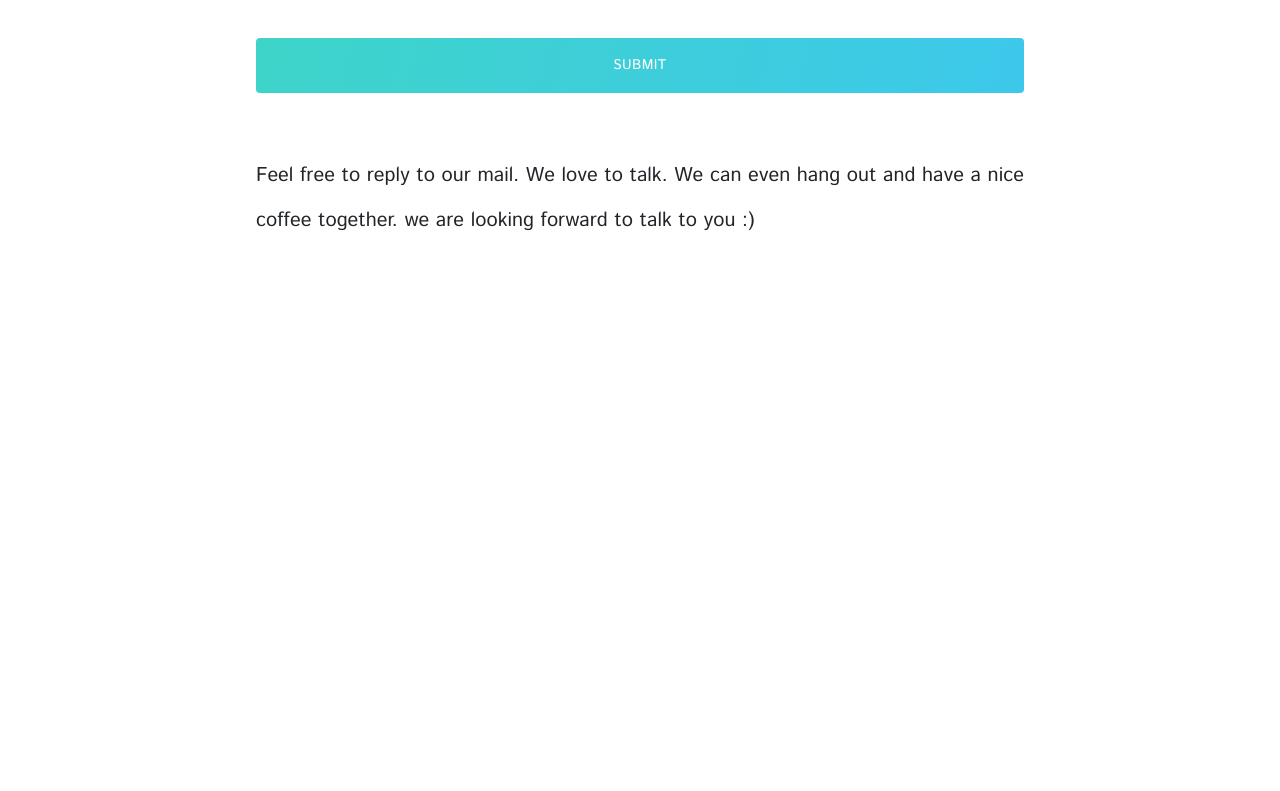
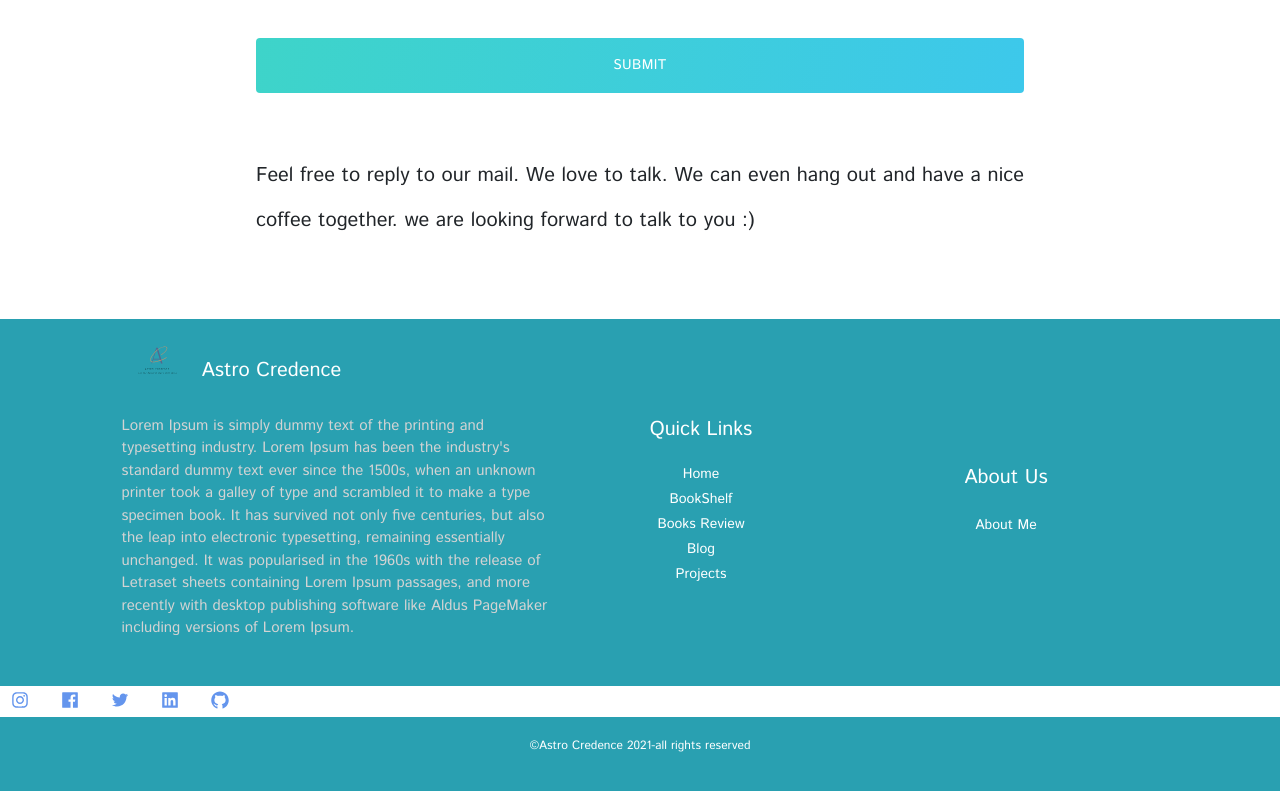
Before and after one commit to jigmetnamgyal/astrocredence, a React (Create React App) app: page /newsletter in a window 1280 px wide. Shown: the part 1031-1822 px from the top of the page. Before the commit the page ends 1350 px from the top, so only its background shows below. Built offline with nearby package versions, Linux system fonts and the light colour scheme.

Commit message:
footer done but not a 100 percent

```diff
--- a/src/App.js
+++ b/src/App.js
@@ -1,32 +1,33 @@
-import {useState} from 'react';
-import {BrowserRouter as Router, Route, Switch} from 'react-router-dom';
-import Homepage from './pages/Homepage/Homepage';
-import AboutUs from './pages/AboutUs/AboutUs';
-import Blog from './pages/Blog/Blog';
-import ContactUs from './pages/ContactUs/ContactUs';
-import Newsletter from './pages/Newsletter/Newsletter';
-import NavBar from './components/nav/NavigationBar';
-import Mainpage from './pages/mainpage/Mainpage';
+import { useState } from "react";
+import { BrowserRouter as Router, Route, Switch } from "react-router-dom";
+import Homepage from "./pages/Homepage/Homepage";
+import AboutUs from "./pages/AboutUs/AboutUs";
+import Blog from "./pages/Blog/Blog";
+import ContactUs from "./pages/ContactUs/ContactUs";
+import Newsletter from "./pages/Newsletter/Newsletter";
+import NavBar from "./components/nav/NavigationBar";
+import Mainpage from "./pages/mainpage/Mainpage";
+import Footer from "./components/Footer/Footer";
 
-
-import './App.css'
+import "./App.css";
 function App() {
   const [isOpen, setIsOpen] = useState(false);
 
   const toggle = () => {
     setIsOpen(!isOpen);
-    }
+  };
   return (
     <Router>
       <div className="App">
         <NavBar />
         <Switch>
-                    <Route exact path="/" component={Mainpage}/>
-                    <Route path="/aboutUs" component={AboutUs}/>
-                    <Route path="/blog" component={Blog}/>
-                    <Route path="/contactUs" component={ContactUs}/>
-                    <Route path="/newsletter" component={Newsletter}/>
+          <Route exact path="/" component={Mainpage} />
+          <Route path="/aboutUs" component={AboutUs} />
+          <Route path="/blog" component={Blog} />
+          <Route path="/contactUs" component={ContactUs} />
+          <Route path="/newsletter" component={Newsletter} />
         </Switch>
+        <Footer />
       </div>
     </Router>
   );
--- a/src/components/Footer/Footer.js
+++ b/src/components/Footer/Footer.js
@@ -1,7 +1,13 @@
-import styles from './footer.module.css';
-import {AiOutlineInstagram,AiOutlineGithub, AiFillFacebook, AiOutlineTwitter, AiFillLinkedin} from 'react-icons/ai'
-import {Link} from 'react-router-dom';
-import me from '../../assets/logo.svg';
+import styles from "./footer.module.css";
+import {
+  AiOutlineInstagram,
+  AiOutlineGithub,
+  AiFillFacebook,
+  AiOutlineTwitter,
+  AiFillLinkedin,
+} from "react-icons/ai";
+import { Link } from "react-router-dom";
+import me from "../../assets/logo.svg";
 
 const Footer = () => {
   return (
@@ -9,31 +15,20 @@ const Footer = () => {
       <div className={styles.footerChildOneContainer}>
         <div className={styles.footerOne}>
           <div className={styles.titleHolder}>
-                        <img className={styles.imgLogo} src={me} alt="me pic"/>
+            <img className={styles.imgLogo} src={me} alt="me pic" />
             <h5>Astro Credence</h5>
           </div>
-
-                    <p>Lorem Ipsum is simply dummy text of the printing and typesetting industry. Lorem Ipsum has been the industry's standard dummy text ever since the 1500s, when an unknown printer took a galley of type and scrambled it to make a type specimen book. It has survived not only five centuries, but also the leap into electronic typesetting, remaining essentially unchanged. It was popularised in the 1960s with the release of Letraset sheets containing Lorem Ipsum passages, and more recently with desktop publishing software like Aldus PageMaker including versions of Lorem Ipsum.</p>
-                    <div className={styles.footerOneMediaContainer}>
-                        <a
-                            href="https://www.instagram.com/jigmetashinamgyal/"
-                            rel="noopener noreferrer"
-                            target="_blank"
-                            className={styles.footerInsta}><AiOutlineInstagram/>
-                        </a>
-                        <a
-                            href="https://www.facebook.com/Mugiwara.D.Jigme619/"
-                            rel="noopener noreferrer"
-                            target="_blank"
-                            className={styles.footerFacebook}><AiFillFacebook/>
-                        </a>
-                        <a href="https://twitter.com/JigmeTashiNamg1" rel="noopener noreferrer" target="_blank" className={styles.footerTwitter}><AiOutlineTwitter/>
-                        </a>
-                        <a href="https://www.linkedin.com/in/jigme-tashi-namgyal-511a811a3/" rel="noopener noreferrer" target="_blank" className={styles.footerLinkedin}><AiFillLinkedin/>
-                        </a>
-                        <a href="https://github.com/JigmeT123" rel="noopener noreferrer" target="_blank" className={styles.footerLinkedin}><AiOutlineGithub/>
-                        </a>
-                    </div>
+          <p>
+            Lorem Ipsum is simply dummy text of the printing and typesetting
+            industry. Lorem Ipsum has been the industry's standard dummy text
+            ever since the 1500s, when an unknown printer took a galley of type
+            and scrambled it to make a type specimen book. It has survived not
+            only five centuries, but also the leap into electronic typesetting,
+            remaining essentially unchanged. It was popularised in the 1960s
+            with the release of Letraset sheets containing Lorem Ipsum passages,
+            and more recently with desktop publishing software like Aldus
+            PageMaker including versions of Lorem Ipsum.
+          </p>
         </div>
 
         <div className={styles.footerTwo}>
@@ -49,18 +44,59 @@ const Footer = () => {
           <Link to="/aboutMe">About Me</Link>
         </div>
       </div>
+      <div className={styles.footerOneMediaContainer}>
+        <a
+          href="https://www.instagram.com/jigmetashinamgyal/"
+          rel="noopener noreferrer"
+          target="_blank"
+          className={styles.footerInsta}
+        >
+          <AiOutlineInstagram />
+        </a>
+        <a
+          href="https://www.facebook.com/Mugiwara.D.Jigme619/"
+          rel="noopener noreferrer"
+          target="_blank"
+          className={styles.footerFacebook}
+        >
+          <AiFillFacebook />
+        </a>
+        <a
+          href="https://twitter.com/JigmeTashiNamg1"
+          rel="noopener noreferrer"
+          target="_blank"
+          className={styles.footerTwitter}
+        >
+          <AiOutlineTwitter />
+        </a>
+        <a
+          href="https://www.linkedin.com/in/jigme-tashi-namgyal-511a811a3/"
+          rel="noopener noreferrer"
+          target="_blank"
+          className={styles.footerLinkedin}
+        >
+          <AiFillLinkedin />
+        </a>
+        <a
+          href="https://github.com/JigmeT123"
+          rel="noopener noreferrer"
+          target="_blank"
+          className={styles.footerLinkedin}
+        >
+          <AiOutlineGithub />
+        </a>
+      </div>
       <div className={styles.line}></div>
       <div className={styles.footerChildTwoContainer}>
         <div className={styles.footerTwoContainer}>
           <p>
             &copy;Astro Credence 2021-
-                        <span>
-                           all rights reserved</span>
+            <span>all rights reserved</span>
           </p>
         </div>
       </div>
     </div>
-    )
-}
+  );
+};
 
-export default Footer
+export default Footer;
--- a/src/components/Footer/footer.module.css
+++ b/src/components/Footer/footer.module.css
@@ -6,44 +6,39 @@
   /* height: 50px; */
   z-index: 200000;
 }
-.imgLogo{
+.titleHolder {
+  display: flex;
+  /* justify-content: cen   ter; */
+  align-items: center;
+  width: 60%;
+  padding-top: 10px;
+}
+.titleHolder > h5 {
+  color: #ffffff;
+  margin-left: 10px;
+  margin-top: 30px;
+}
+.imgLogo {
   height: 70px;
   width: 70px;
   object-fit: cover;
   border-radius: 50%;
-    /* background-position: left; */
-    margin-top: 20px;
-}
-.titleHolder{
-    display: flex;
-    align-items: center;
-    width: 60%;
-    padding-top: 10px;
-}
-.titleHolder > h5{
-    color: #ffffff;
-    margin-left: 10px;
-    margin-top: 30px;
+  /* margin-top: 20px; */
 }
 .footerChildOneContainer {
   display: flex;
-    /* justify-content: center; */
-    /* align-items: center; */
-    /* margin-bottom: 40px; */
+  justify-content: center;
+  align-items: center;
   height: auto;
-    border-top: 1px #29A0B1 solid;
-    padding:30px;
-    /* padding-top: 30px; */
-    margin-top: 40px;
-    background-color: #29A0B1;
+  border-top: 1px #29a0b1 solid;
+  padding: 30px;
+  background-color: #29a0b1;
 }
 
 .footerOne {
-    width: 100%;
+  /* width: 100%; */
   flex: 0.35;
   height: auto;
-    display: flex;
-    flex-direction: column;
   margin-top: -35px;
 }
 .footerOne > p {
@@ -59,17 +54,12 @@
 .footerOne > h4 > span {
   color: #ffffff;
 }
-.footerOneMediaContainer {
-    display: flex;
-    align-items: center;
-    margin-top: 20px;
-
-}
 .footerOneMediaContainer > a {
-    color: #ffffff;
+  color: cornflowerblue;
   margin-right: 20px;
   font-size: 20px;
   margin-top: 10px;
+  margin-left: 10px;
 }
 
 .footerTwo {
@@ -95,7 +85,6 @@
   color: lightblue;
 }
 
-
 .footerFour {
   flex: 0.25;
   display: flex;
@@ -119,14 +108,13 @@
 }
 .footerChildTwoContainer {
   display: flex;
-    /* justify-content: center; */
+  justify-content: center;
   height: 100%;
-    /* justify-content: space-between; */
   padding: 10px 0;
-    background-color: #29A0B1;
+  background-color: #29a0b1;
 }
 
-.line{
+.line {
   width: 100%;
   height: 1px;
   background-color: #ffffff;
@@ -134,7 +122,7 @@
 .footerTwoContainer {
   flex: 0.5;
   display: flex;
-    justify-content: left;
+  justify-content: center;
   align-items: center;
   padding: 10px;
 }
@@ -144,11 +132,10 @@
 }
 .footerTwoStats {
   flex: 0.5;
-    display: flex;
+  /* display: flex;
   height: 100%;
   justify-content: flex-end;
-    align-items: center;
-
+  align-items: center; */
 }
 .footerTwoStats > p {
   margin-right: 20px;
@@ -160,42 +147,43 @@
   font-weight: 400;
 }
 
-
 @media only screen and (max-width: 854px) {
   .footerOne > p {
     font-size: 12px;
     margin-top: 20px;
   }
-    .footerOne > h4, .footerTwo > h4, .footerThree > h4, .footerFour > h4 {
+  .footerOne > h4,
+  .footerTwo > h4,
+  .footerThree > h4,
+  .footerFour > h4 {
     font-size: 20px;
   }
   .footerTwo > a,
-    .footerFour > a{
+  .footerFour > a {
     font-size: 12px;
   }
 
-    .footerChildTwoContainer{
+  .footerChildTwoContainer {
     justify-content: space-between;
   }
-    .footerTwoContainer{
+  .footerTwoContainer {
     font-size: 12px;
   }
 
   .footerTwoStats > p {
     font-size: 12px;
   }
-
 }
 
 @media only screen and (max-width: 685px) {
   .footerChildOneContainer {
     height: auto;
   }
-    .imgLogo{
+  .imgLogo {
     width: 50px;
     height: 50px;
   }
-    .titleHolder > h4{
+  .titleHolder > h4 {
     font-size: 20px;
   }
   .footerChildOneContainer {
@@ -206,20 +194,20 @@
     flex: 1;
     height: auto;
   }
-    .footerTwo, .footerTwo, .footerFour {
+  .footerTwo,
+  .footerTwo,
+  .footerFour {
     flex: 1;
     align-items: flex-start;
     margin-top: 20px;
     padding-top: 0px;
-
   }
-
 }
 @media only screen and (max-width: 456px) {
-    .footerChildTwoContainer{
+  .footerChildTwoContainer {
     flex-direction: column;
   }
-    .footerTwoContainer{
+  .footerTwoContainer {
     width: 100%;
   }
 
```
Also changed, not shown: 2 other files (tests, documents, lock files or other folders). Lines whose indentation alone changed are shown as unchanged.
